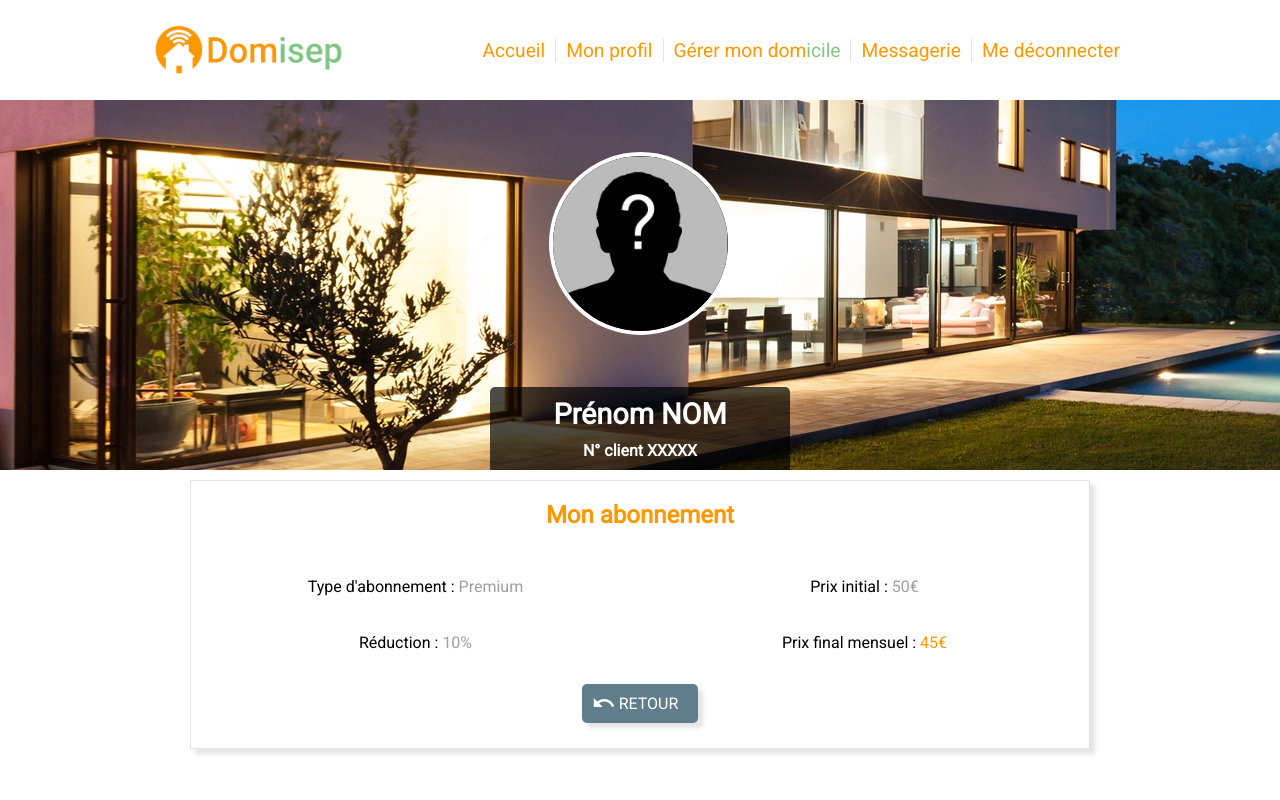
After one commit to Lucatim/Domisep, a PHP site: page /Domisep/view/base/utilisateur/abonnement.html in a window 1280 px wide. The commit adds this page. Run offline with PHP 8.4, Linux system fonts and the light colour scheme.

Commit message:
abonnement html

```diff
--- /dev/null
+++ b/view/assets/css/abonnement.css
@@ -0,0 +1,4 @@
+.balise_p_flex_50{
+
+    text-align: center;
+}
--- a/view/assets/css/facture.css
+++ b/view/assets/css/facture.css
@@ -9,7 +9,7 @@
 
 table
 {
-    margin: 20px auto 20px auto;
+    margin: 20px auto 30px auto;
     border-collapse:collapse; /* Les bordures sont collées */
 }
 
--- a/view/assets/css/screen_phone.css
+++ b/view/assets/css/screen_phone.css
@@ -188,7 +188,7 @@
     /*     MES FACTURES    */
     /* ******************* */
 
-    table{
+    #facture{
         max-width: 150px;
     }
     .cell_table{
--- a/view/assets/css/screen_tablet.css
+++ b/view/assets/css/screen_tablet.css
@@ -136,10 +136,9 @@
     /*     MES FACTURES    */
     /* ******************* */
 
-    table{
-        max-width: 301px;
+    #facture{
+        max-width: 300px;
     }
     .cell_table{
         display: inline-table;
     }
-}
--- /dev/null
+++ b/view/base/utilisateur/abonnement.html
@@ -0,0 +1,76 @@
+<!DOCTYPE html>
+<html lang="fr">
+<head>
+    <meta charset="utf-8" />
+    <meta name="viewport" content="width=device-width, initial-scale=1.0" /> <!-- Definition of the viewport for a mobile screen -->
+    <link rel="stylesheet" href="../../assets/css/style.css" />
+    <link rel="stylesheet" href="../../assets/css/abonnement.css" />
+    <link rel="stylesheet" href="../../assets/css/screen_large_desktop.css" media="(min-width: 992px)"/>
+    <link rel="stylesheet" href="../../assets/css/screen_desktop.css" media="(min-width: 768px) and (max-width: 992px)"/>
+    <link rel="stylesheet" href="../../assets/css/screen_tablet.css" media="(min-width: 480px) and (max-width: 768px)"/>
+    <link rel="stylesheet" href="../../assets/css/screen_phone.css" media="(max-width: 480px)"/>
+    <link href="https://fonts.googleapis.com/css?family=Roboto" rel="stylesheet">
+    <link href="https://fonts.googleapis.com/icon?family=Material+Icons" rel="stylesheet">
+    <title>Domisep - Mon abonnement</title>
+
+</head>
+
+<body>
+<div id="bloc_page">
+    <header>
+        <div id="bloc_header">
+            <div id="div_logo_domisep">
+                <img src="../../assets/images/domisep_logo.png" alt="logo_domisep">
+            </div>
+
+            <ul id=nav_header>
+                <li><a href="../../../index_logged.html"><i class="material-icons">home</i><span class="nav_text">Accueil</span></a></li>
+                <li><a href="mon_profil.html"><i class="material-icons">account_circle</i><span class="nav_text">Mon profil</span></a></li>
+                <li><a href="gerer_mon_domicile/gerer_mon_domicile.html"><i class="material-icons">domain</i><span class="nav_text">Gérer mon dom<span class="texte_vert" >icile</span></span></a></li>
+                <li><a href="messagerie.html"><i class="material-icons">message</i><span class="nav_text">Messagerie</span></a></li>
+                <li><a href="../../../index.html"><i class="material-icons">power_settings_new</i><span class="nav_text">Me déconnecter</span></a></li>
+            </ul>
+        </div>
+    </header>
+
+    <div id="slide_accueil">
+
+        <div id="slide_circle">
+            <img src="../../assets/images/unknown.jpg" alt="unknown">
+        </div>
+
+        <div id="slide_bas">
+            <div id="prenom_nom">
+                <p>Prénom NOM</p>
+            </div>
+
+            <div id="numero_client">
+                <p>N° client XXXXX</p>
+            </div>
+        </div>
+    </div>
+
+    <section id="content">
+        <div id="bloc_content">
+            <div id="container_principal">
+
+                <h2>Mon abonnement</h2>
+
+
+                <div class="balise_p_flex_50">
+                    <p>Type d'abonnement : <span class="texte_gris">Premium</span></p>
+                    <p>Prix initial : <span class="texte_gris">50€</span></p>
+                    <p>Réduction : <span class="texte_gris">10%</span></p>
+                    <p>Prix final mensuel : <span class="texte_orange">45€</span></p>
+                </div>
+
+                <div class="bouton_vert bouton_gris">
+                    <a href="mon_profil.html"><i class="material-icons">undo</i>Retour</a>
+                </div>
+
+            </div>
+        </div>
+    </section>
+</div>
+</body>
+</html>
--- a/view/base/utilisateur/facture.html
+++ b/view/base/utilisateur/facture.html
@@ -56,7 +56,7 @@
 
                 <h2>Relevé des factures mensuelles</h2>
 
-                <table>
+                <table id="facture">
                     <tr class="row_table">
                         <td class="cell_table">
                             <p>Janvier</p>
--- a/view/base/utilisateur/facture.php
+++ b/view/base/utilisateur/facture.php
@@ -15,7 +15,7 @@
             <h2>Relevé des factures mensuelles</h2>
             <h3>Année <?php echo($annee); ?></h3>
 
-            <table>
+            <table id="facture">
             <?php
             for ($i = 1; $i <= 3; $i++) {
                 echo('<tr class="row_table">');
```
Also changed, not shown: model/bdd.sql (+7 -5 lines).
